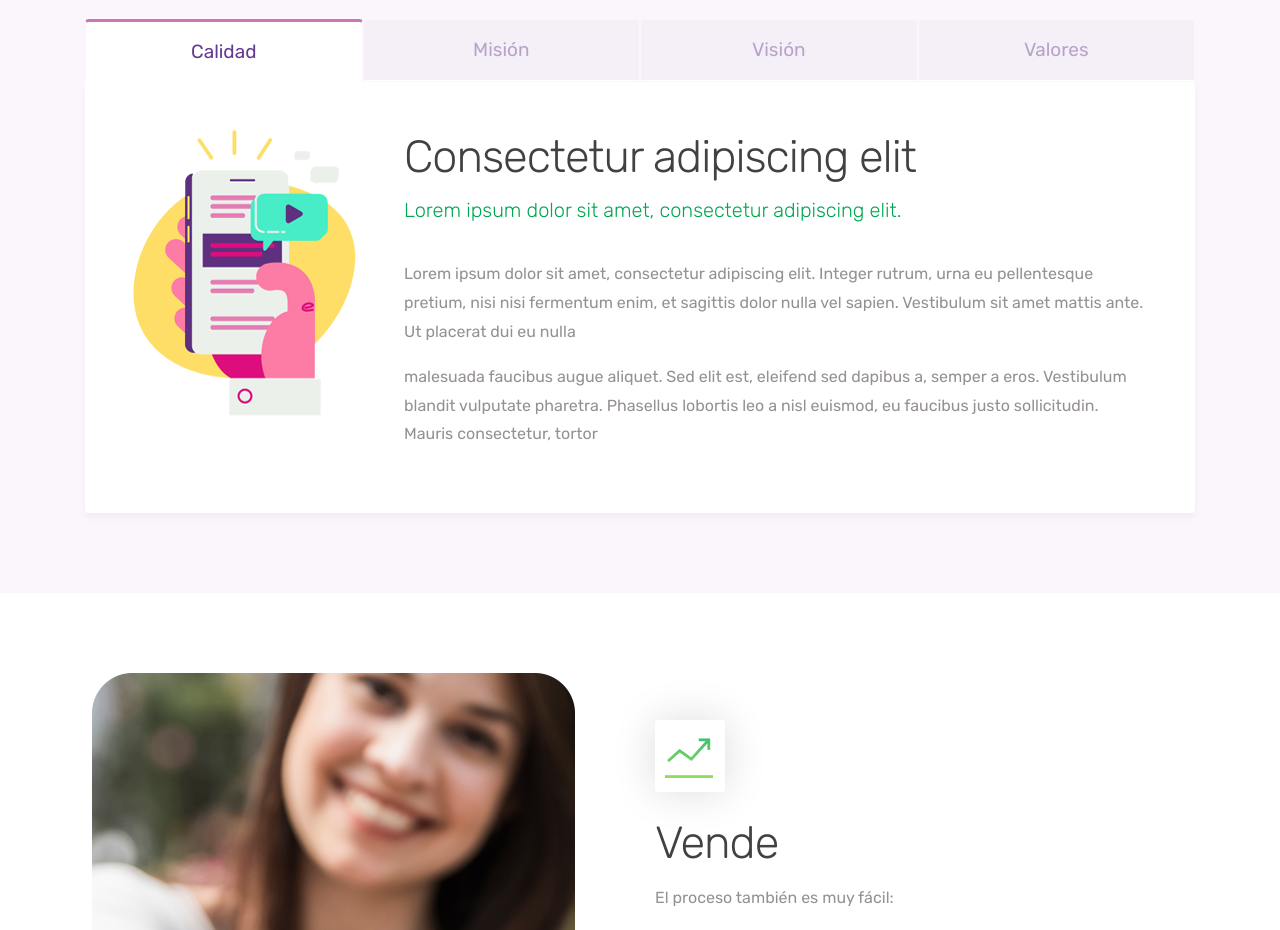
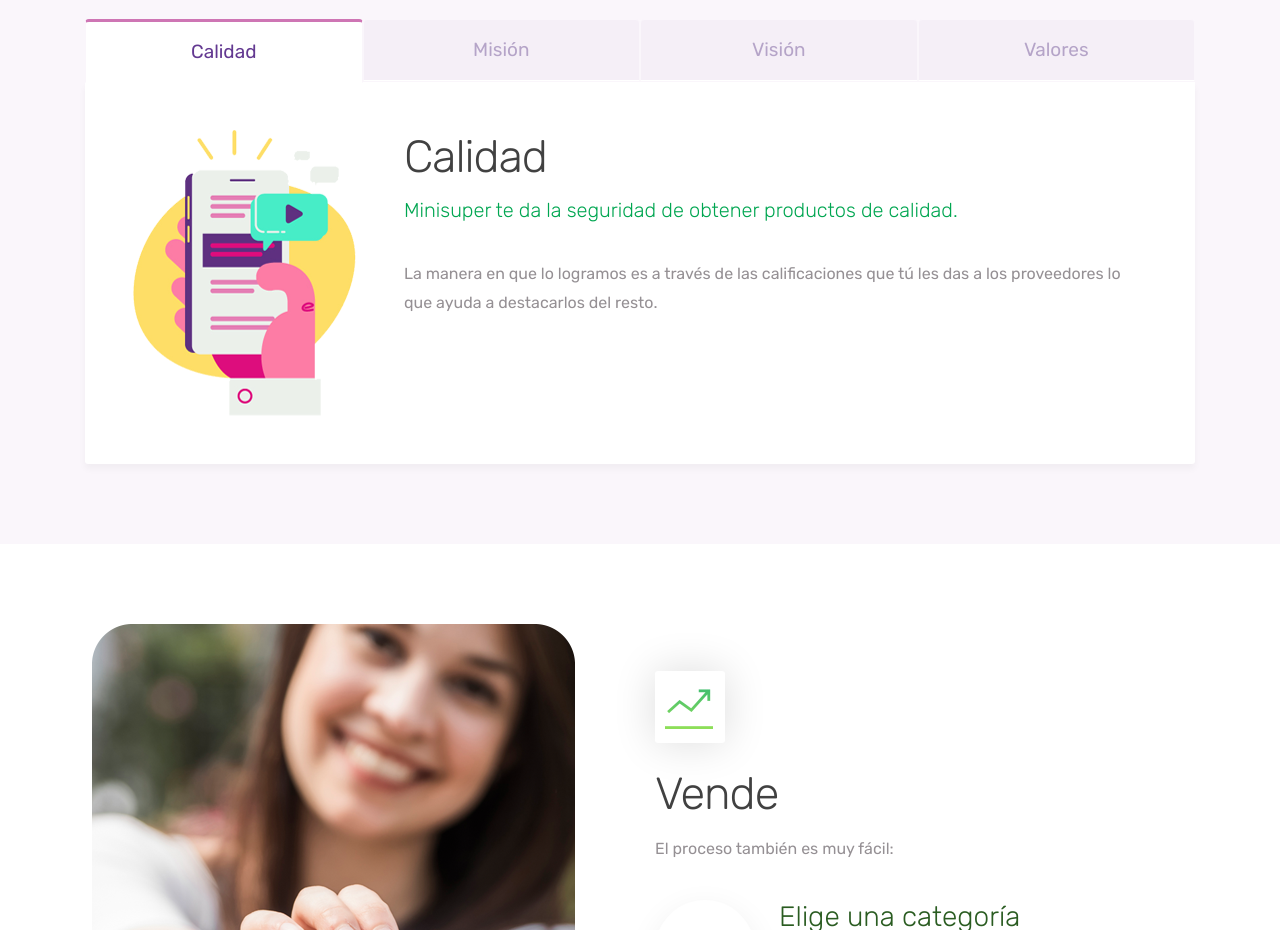
Before and after one commit to minisuperapp/minisuperapp.github.io, a plain HTML site: page index.html in a window 1280 px wide. Shown: the part 3120-4050 px from the top of the page. Drawn offline with Linux system fonts and the light colour scheme.

Commit message:
Add more info.

```diff
--- a/index.html
+++ b/index.html
@@ -214,13 +214,11 @@
                         <img src="images/graphic.png" alt="graphic" class="img-fluid rounded align-self-start mr-lg-5 mb-5 mb-lg-0">
                         <div>
 
-                            <h2>Consectetur adipiscing elit</h2>
-                            <p class="lead">Lorem ipsum dolor sit amet, consectetur adipiscing elit. </p>
-                            <p>Lorem ipsum dolor sit amet, consectetur adipiscing elit. Integer rutrum, urna eu pellentesque pretium, nisi nisi fermentum enim, et sagittis dolor nulla vel sapien. Vestibulum sit amet mattis ante. Ut placerat dui eu nulla
-
-                            </p>
-                            <p> malesuada faucibus augue aliquet. Sed elit est, eleifend sed dapibus a, semper a eros. Vestibulum blandit vulputate pharetra. Phasellus lobortis leo a nisl euismod, eu faucibus justo sollicitudin. Mauris consectetur, tortor
-
+                            <h2>Calidad</h2>
+                            <p class="lead">Minisuper te da la seguridad de obtener productos de calidad. </p>
+                            <p>
+                               La manera en que lo logramos es a través de las calificaciones que tú les das a los
+                                proveedores lo que ayuda a destacarlos del resto.
                             </p>
                         </div>
                     </div>
@@ -228,9 +226,9 @@
                 <div class="tab-pane fade" id="schedule">
                     <div class="d-flex flex-column flex-lg-row">
                         <div>
-                            <h2>Consectetur adipiscing elit</h2>
-                            <p class="lead">Lorem ipsum dolor sit amet, consectetur adipiscing elit. </p>
-                            <p>Brindar a las familias latinoamericanas la facilidad de obtener alimentos básicos de supermercado frescos y de calidad en la puerta de su hogar, a través de repartidores calificados.
+                            <h2>Misión</h2>
+                            <p class="lead">Brindar a las familias latinoamericanas... </p>
+                            <p>la facilidad de obtener alimentos básicos de supermercado frescos y de calidad en la puerta de su hogar, a través de repartidores calificados.
 
                             </p>
 
@@ -242,9 +240,9 @@
                     <div class="d-flex flex-column flex-lg-row">
                         <img src="images/graphic.png" alt="graphic" class="img-fluid rounded align-self-start mr-lg-5 mb-5 mb-lg-0">
                         <div>
-                            <h2>Consectetur adipiscing elit</h2>
-                            <p class="lead">Lorem ipsum dolor sit amet, consectetur adipiscing elit. </p>
-                            <p>Minisuper cambiará la manera en que las familias latinoamericanas obtienen sus productos básicos de supermercado a través de la implementación se soluciones tecnológicas enfocadas en la localización y entrega a domicilio, garantizando calidad en el producto y servicio.
+                            <h2>Visión</h2>
+                            <p class="lead">Minisuper cambiará la manera...</p>
+                            <p>en que las familias latinoamericanas obtienen sus productos básicos de supermercado a través de la implementación se soluciones tecnológicas enfocadas en la localización y entrega a domicilio, garantizando calidad en el producto y servicio.
                             </p>
 
                         </div>
@@ -253,13 +251,15 @@
                 <div class="tab-pane fade" id="livechat">
                     <div class="d-flex flex-column flex-lg-row">
                         <div>
-                            <h2>Consectetur adipiscing elit</h2>
-                            <p class="lead">Lorem ipsum dolor sit amet, consectetur adipiscing elit. </p>
-                            <p>Lorem ipsum dolor sit amet, consectetur adipiscing elit. Integer rutrum, urna eu pellentesque pretium, nisi nisi fermentum enim, et sagittis dolor nulla vel sapien. Vestibulum sit amet mattis ante. Ut placerat dui eu nulla
-
+                            <h2>Nuestros Valores</h2>
+                            <p class="lead">Modernidad.</p>
+                            <p>
+                                Ser una imagen fresca, actual e innovadora para nuestras nuevas generaciones.
                             </p>
-                            <p> malesuada faucibus augue aliquet. Sed elit est, eleifend sed dapibus a, semper a eros. Vestibulum blandit vulputate pharetra. Phasellus lobortis leo a nisl euismod, eu faucibus justo sollicitudin. Mauris consectetur, tortor
-
+                            <p class="lead">Confianza.</p>
+                            <p>
+                                Respeto es nuestro segundo nombre, y escencial para que exista la seguridad en nuestro consumidor
+                                que su producto llegará en tiempo y forma.
                             </p>
                         </div>
                         <img src="images/graphic.png" alt="graphic" class="img-fluid rounded align-self-start mr-lg-5 mb-5 mb-lg-0">
```
